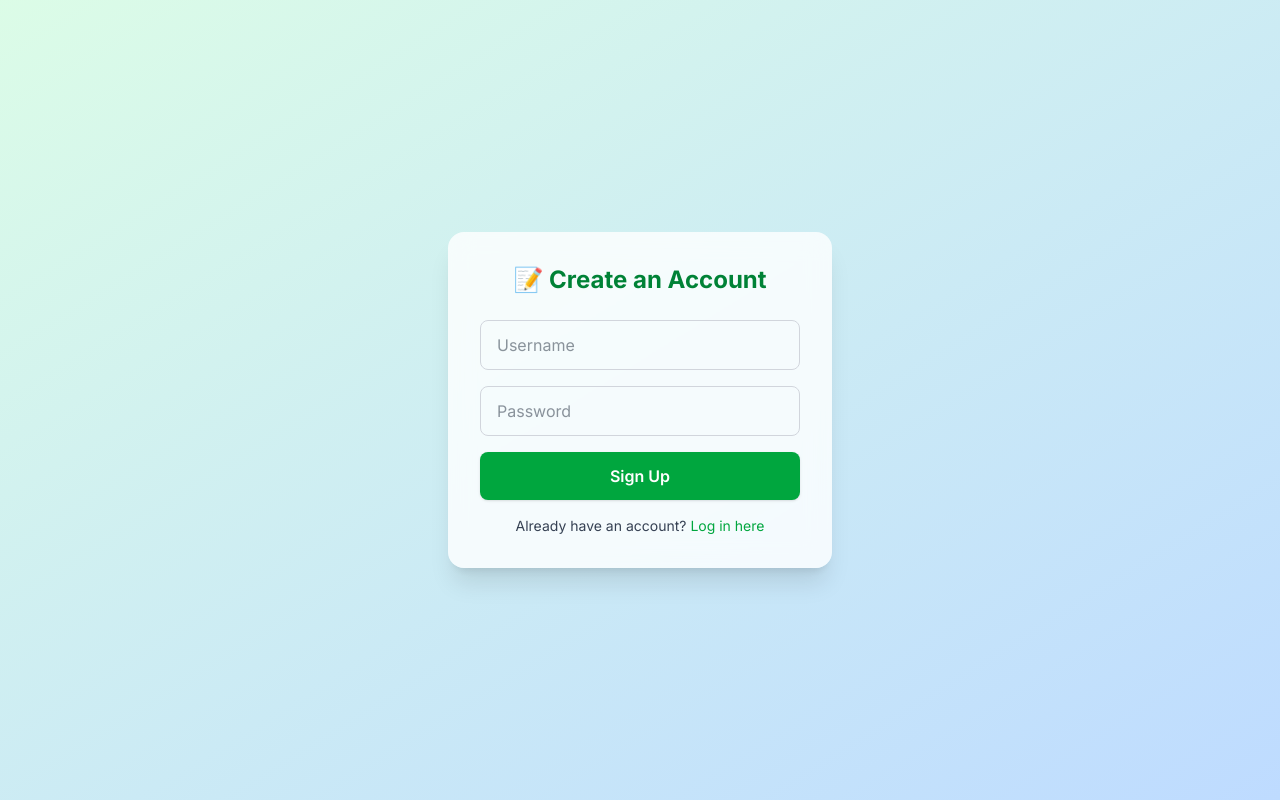
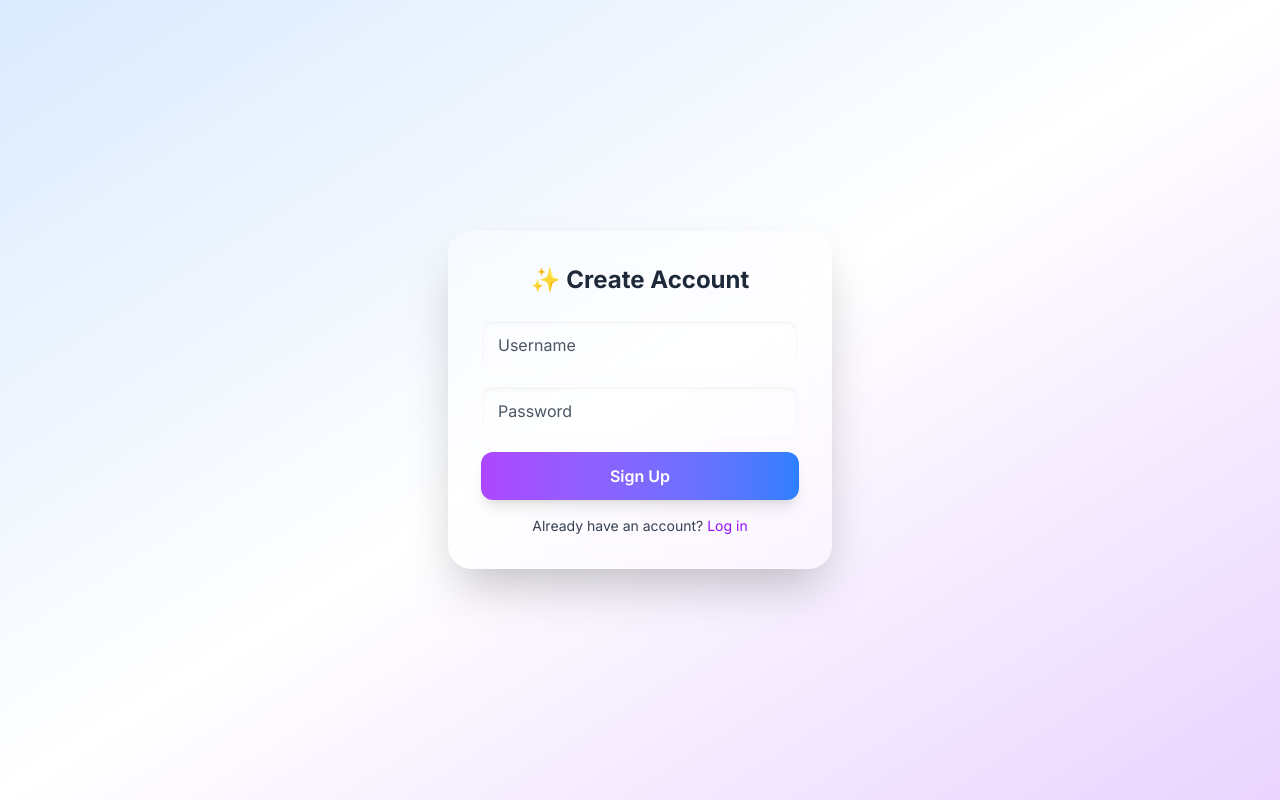
Before and after one commit to Vinith1801/Quiz-Nest, a React (Vite) app in the folder frontend/: page /signup in a window 1280 px wide. Built offline with nearby package versions, Linux system fonts and the light colour scheme; no server answers.

Commit message:
Enhance Navbar and Login/Signup pages with animations and loading states

```diff
--- a/frontend/src/pages/Login.jsx
+++ b/frontend/src/pages/Login.jsx
@@ -1,6 +1,7 @@
 import { useState } from "react";
 import { useAuth } from "../auth/AuthContext";
 import { Link, useNavigate } from "react-router-dom";
+import { motion } from "framer-motion";
 import LoadingScreen from "../components/LoadingScreen";
 
 const Login = () => {
@@ -12,6 +13,7 @@ const Login = () => {
   const [showSplash, setShowSplash] = useState(false);
 
   const handleChange = (e) => {
+    if (loading) return; // Prevent input while loading
     setFormData({ ...formData, [e.target.name]: e.target.value });
   };
 
@@ -21,10 +23,10 @@ const Login = () => {
     setLoading(true);
     try {
       await login(formData);
-      setShowSplash(true); // 👈 Trigger splash
+      setShowSplash(true);
       setTimeout(() => {
         navigate("/");
-      }, 1500); // Adjust splash duration here (ms)
+      }, 1500);
     } catch (err) {
       setError(err.response?.data?.msg || "Login failed");
       setLoading(false);
@@ -34,48 +36,81 @@ const Login = () => {
   if (showSplash) return <LoadingScreen />;
 
   return (
-    <div className="min-h-screen flex items-center justify-center bg-gradient-to-br from-blue-100 to-purple-200">
-      <div className="w-full max-w-sm p-8 bg-white/80 backdrop-blur-md shadow-xl rounded-2xl">
-        <h1 className="text-2xl font-extrabold text-blue-700 text-center mb-6">🔐 Login to QuizNest</h1>
+    <div className="min-h-screen flex items-center justify-center bg-gradient-to-br from-purple-100 via-white to-blue-200 p-4">
+      <motion.div
+        initial={{ opacity: 0, y: 40 }}
+        animate={{ opacity: 1, y: 0 }}
+        transition={{ duration: 0.6, ease: "easeOut" }}
+        className="w-full max-w-sm p-8 bg-white/30 backdrop-blur-xl border border-white/20 shadow-2xl rounded-3xl"
+      >
+        <h1 className="text-2xl font-bold text-center text-blue-800 mb-6">🔐 Login to QuizNest</h1>
 
         <form onSubmit={handleSubmit} className="space-y-4">
           <input
             type="text"
             name="username"
             placeholder="Username"
-            className="w-full px-4 py-3 rounded-lg border border-gray-300 focus:outline-none focus:ring-2 focus:ring-blue-500"
             onChange={handleChange}
+            value={formData.username}
             required
+            disabled={loading}
+            className={`w-full px-4 py-3 rounded-xl bg-white/40 placeholder-gray-600 text-gray-800 border border-white/30 shadow-inner focus:outline-none focus:ring-2 focus:ring-blue-400
+              ${loading ? "opacity-50 cursor-not-allowed" : ""}`}
           />
+
           <input
             type="password"
             name="password"
             placeholder="Password"
-            className="w-full px-4 py-3 rounded-lg border border-gray-300 focus:outline-none focus:ring-2 focus:ring-blue-500"
             onChange={handleChange}
+            value={formData.password}
             required
+            disabled={loading}
+            className={`w-full px-4 py-3 rounded-xl bg-white/40 placeholder-gray-600 text-gray-800 border border-white/30 shadow-inner focus:outline-none focus:ring-2 focus:ring-blue-400
+              ${loading ? "opacity-50 cursor-not-allowed" : ""}`}
           />
+
           {error && (
-            <p className="text-sm text-red-600 bg-red-50 border border-red-200 p-2 rounded text-center">
+            <motion.p
+              initial={{ opacity: 0 }}
+              animate={{ opacity: 1 }}
+              className="text-sm text-red-700 bg-red-100 border border-red-300 px-4 py-2 rounded-xl text-center"
+            >
               {error}
-            </p>
+            </motion.p>
           )}
-          <button
+
+          <motion.button
+            whileTap={{ scale: 0.97 }}
+            whileHover={!loading ? { scale: 1.02 } : {}}
             type="submit"
-            className="w-full bg-blue-600 hover:bg-blue-700 transition text-white py-3 rounded-lg font-semibold shadow"
             disabled={loading}
+            className={`w-full py-3 rounded-xl font-semibold shadow-lg transition-all
+              ${loading
+                ? "bg-gray-400 cursor-not-allowed text-white"
+                : "bg-gradient-to-r from-blue-500 to-purple-500 text-white hover:opacity-90"}`}
           >
-            {loading ? "Logging in..." : "Login"}
-          </button>
+            {loading ? (
+              <div className="flex items-center justify-center gap-2">
+                <svg className="animate-spin h-5 w-5 text-white" viewBox="0 0 24 24">
+                  <circle className="opacity-25" cx="12" cy="12" r="10" stroke="white" strokeWidth="4"></circle>
+                  <path className="opacity-75" fill="white" d="M4 12a8 8 0 018-8v8z" />
+                </svg>
+                Logging in...
+              </div>
+            ) : (
+              "Login"
+            )}
+          </motion.button>
         </form>
 
         <p className="mt-4 text-sm text-center text-gray-700">
           Don’t have an account?{" "}
-          <Link to="/signup" className="text-blue-600 hover:underline">
+          <Link to="/signup" className="text-blue-600 font-medium hover:underline">
             Sign up here
           </Link>
         </p>
-      </div>
+      </motion.div>
     </div>
   );
 };
--- a/frontend/src/pages/Signup.jsx
+++ b/frontend/src/pages/Signup.jsx
@@ -1,12 +1,14 @@
 import { useState } from "react";
 import { useAuth } from "../auth/AuthContext";
 import { Link, useNavigate } from "react-router-dom";
+import { motion } from "framer-motion";
 
 const Signup = () => {
   const { signup } = useAuth();
   const navigate = useNavigate();
   const [formData, setFormData] = useState({ username: "", password: "" });
   const [error, setError] = useState("");
+  const [loading, setLoading] = useState(false);
 
   const handleChange = (e) => {
     setFormData({ ...formData, [e.target.name]: e.target.value });
@@ -14,59 +16,92 @@ const Signup = () => {
 
   const handleSubmit = async (e) => {
     e.preventDefault();
+    setLoading(true);
+    setError("");
     try {
       await signup(formData);
       navigate("/profile");
     } catch (err) {
       setError(err.response?.data?.msg || "Signup failed");
+    } finally {
+      setLoading(false);
     }
   };
 
   return (
-    <div className="min-h-screen flex items-center justify-center bg-gradient-to-br from-green-100 to-blue-200">
-      <div className="w-full max-w-sm p-8 bg-white/80 backdrop-blur-md shadow-xl rounded-2xl">
-        <h1 className="text-2xl font-extrabold text-green-700 text-center mb-6">📝 Create an Account</h1>
+    <div className="min-h-screen flex items-center justify-center bg-gradient-to-br from-blue-100 via-white to-purple-200 p-4">
+      <motion.div
+        initial={{ opacity: 0, y: 40 }}
+        animate={{ opacity: 1, y: 0 }}
+        transition={{ duration: 0.6, ease: "easeOut" }}
+        className="w-full max-w-sm p-8 bg-white/30 backdrop-blur-xl border border-white/20 shadow-2xl rounded-3xl"
+      >
+        <h1 className="text-2xl font-bold text-center text-gray-800 mb-6">✨ Create Account</h1>
 
         <form onSubmit={handleSubmit} className="space-y-4">
           <input
             type="text"
             name="username"
             placeholder="Username"
-            className="w-full px-4 py-3 rounded-lg border border-gray-300 focus:outline-none focus:ring-2 focus:ring-green-500"
             onChange={handleChange}
             required
+            disabled={loading}
+            className={`w-full px-4 py-3 rounded-xl bg-white/40 placeholder-gray-600 text-gray-800 border border-white/30 shadow-inner focus:outline-none focus:ring-2 focus:ring-purple-400
+              ${loading ? "opacity-50 cursor-not-allowed" : ""}`}
           />
 
           <input
             type="password"
             name="password"
             placeholder="Password"
-            className="w-full px-4 py-3 rounded-lg border border-gray-300 focus:outline-none focus:ring-2 focus:ring-green-500"
             onChange={handleChange}
             required
+            disabled={loading}
+            className={`w-full px-4 py-3 rounded-xl bg-white/40 placeholder-gray-600 text-gray-800 border border-white/30 shadow-inner focus:outline-none focus:ring-2 focus:ring-purple-400
+              ${loading ? "opacity-50 cursor-not-allowed" : ""}`}
           />
 
           {error && (
-            <p className="text-sm text-red-600 bg-red-50 border border-red-200 p-2 rounded text-center">
+            <motion.p
+              initial={{ opacity: 0 }}
+              animate={{ opacity: 1 }}
+              className="text-sm text-red-700 bg-red-100 border border-red-300 px-4 py-2 rounded-xl text-center"
+            >
               {error}
-            </p>
+            </motion.p>
           )}
 
-          <button
+          <motion.button
+            whileTap={{ scale: 0.97 }}
+            whileHover={!loading ? { scale: 1.02 } : {}}
             type="submit"
-            className="w-full bg-green-600 hover:bg-green-700 transition text-white py-3 rounded-lg font-semibold shadow"
+            disabled={loading}
+            className={`w-full py-3 rounded-xl font-semibold shadow-lg transition-all
+              ${loading ? "bg-gray-400 cursor-not-allowed" : "bg-gradient-to-r from-purple-500 to-blue-500 text-white hover:opacity-90"}`}
           >
-            Sign Up
-          </button>
+            {loading ? (
+              <div className="flex items-center justify-center gap-2">
+                <svg className="animate-spin h-5 w-5 text-white" viewBox="0 0 24 24">
+                  <circle className="opacity-25" cx="12" cy="12" r="10" stroke="white" strokeWidth="4"></circle>
+                  <path className="opacity-75" fill="white" d="M4 12a8 8 0 018-8v8z" />
+                </svg>
+                Creating Account...
+              </div>
+            ) : (
+              "Sign Up"
+            )}
+
+          </motion.button>
+
         </form>
 
         <p className="mt-4 text-sm text-center text-gray-700">
           Already have an account?{" "}
-          <Link to="/signin" className="text-green-600 hover:underline">
-            Log in here
+          <Link to="/signin" className="text-purple-600 font-medium hover:underline">
+            Log in
           </Link>
         </p>
-      </div>
+      </motion.div>
     </div>
   );
 };
```
Also changed, not shown: frontend/src/components/Navbar.jsx (+36 -28 lines).
